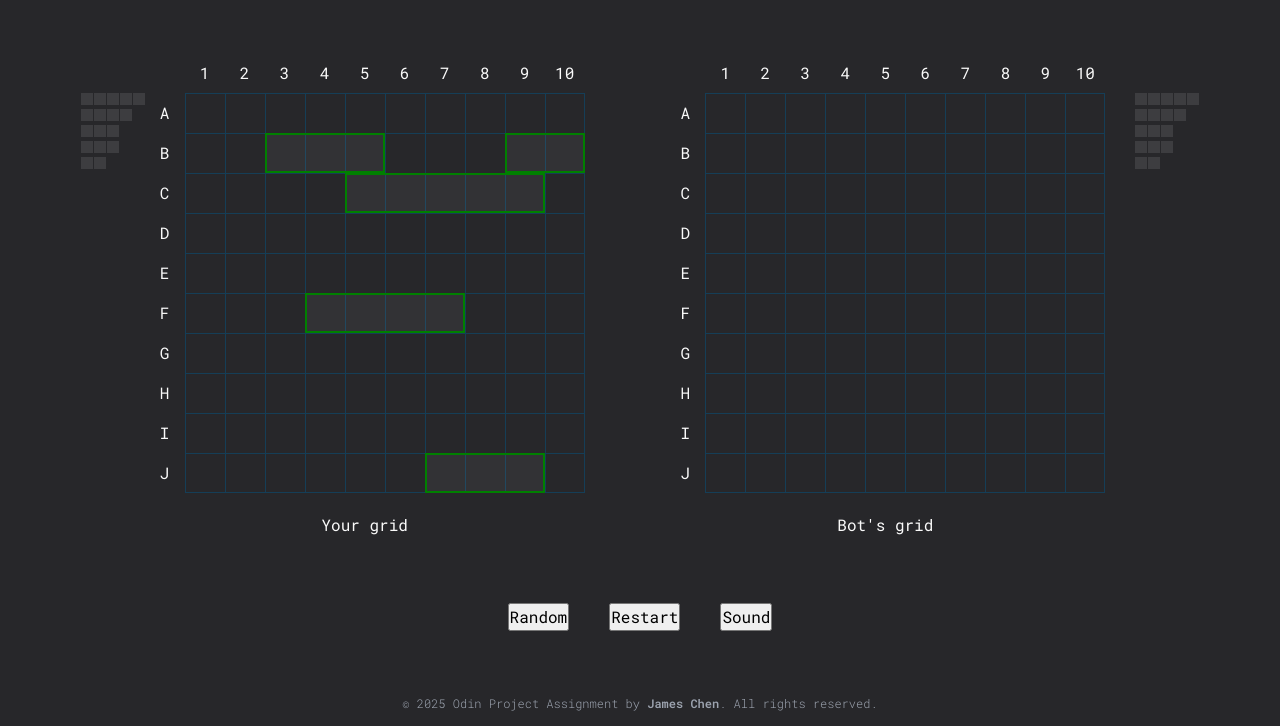
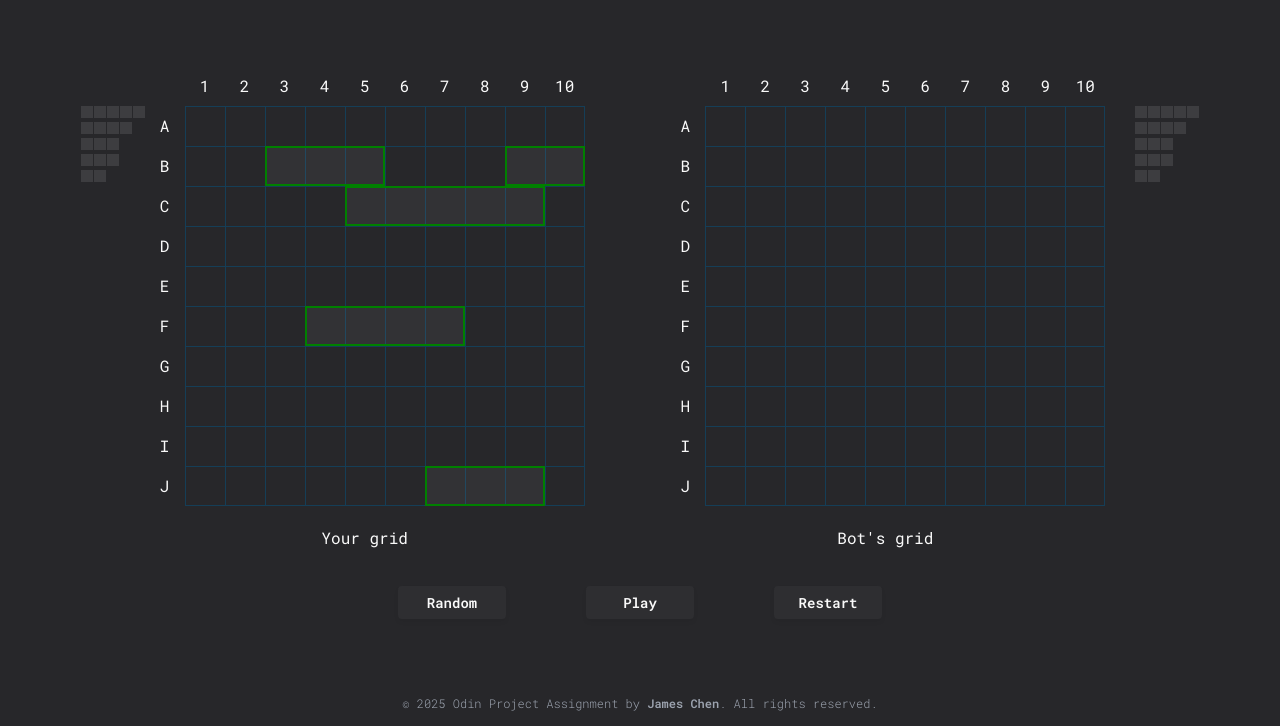
Before and after one commit to jameschen215/battleship, a website built with webpack: page src/template.html in a window 1280 px wide. Shown: the part 74-800 px from the top of the page. Built offline with nearby package versions, Linux system fonts and the light colour scheme.

Commit message:
Modify controls
1. Style the buttons;

2. Add event handlers to the buttons

3. Add ships setter to Gameboard class and test it.

```diff
--- a/src/component/app/app.css
+++ b/src/component/app/app.css
@@ -3,6 +3,7 @@
 
 	display: flex;
 	flex-direction: column;
-	justify-content: space-between;
+	justify-content: center;
 	align-items: center;
+	gap: 16px;
 }
--- a/src/component/app/app.js
+++ b/src/component/app/app.js
@@ -9,9 +9,9 @@ export function App(game) {
 	const app = document.createElement('div');
 	app.className = 'app';
 
-	const header = Header();
+	const header = Header(game);
 	const battlefield = Battlefield(game);
-	const controls = Controls();
+	const controls = Controls(game);
 	const footer = Footer();
 
 	app.appendChild(header);
--- a/src/component/controls/controls.css
+++ b/src/component/controls/controls.css
@@ -3,5 +3,26 @@
 	display: flex;
 	justify-content: center;
 	align-items: center;
-	gap: 40px;
+	gap: 80px;
 }
+
+button {
+	border: none;
+	outline: none;
+	padding: 6px 0;
+	width: 108px;
+
+	background-color: rgba(255, 255, 255, 0.03);
+	box-shadow: 0 3px 5px rgba(0, 0, 0, 0.05);
+	color: var(--white);
+	cursor: pointer;
+	border-radius: 4px;
+	font-size: 1.4rem;
+	font-weight: 600;
+
+	transition: transform 200ms ease;
+}
+
+button:hover {
+	transform: translateY(-2px);
+}
--- a/src/component/controls/controls.js
+++ b/src/component/controls/controls.js
@@ -1,23 +1,40 @@
 import './controls.css';
 
-export function Controls() {
+export function Controls(game) {
 	const controls = document.createElement('div');
 	controls.className = 'controls';
+
+	const randomHandler = () => {
+		game.human.placeShips();
+		game.updateUI();
+	};
+
+	const restartHandler = () => {
+		game.initializeGame();
+		game.updateUI();
+	};
+
+	const playHandler = () => {
+		game.runGame();
+	};
 
 	const randomButton = document.createElement('button');
 	randomButton.className = 'random-btn';
 	randomButton.innerHTML = 'Random';
+	randomButton.addEventListener('click', randomHandler);
 	controls.appendChild(randomButton);
+
+	const playButton = document.createElement('button');
+	playButton.className = 'play-btn';
+	playButton.innerHTML = 'Play';
+	playButton.addEventListener('click', playHandler);
+	controls.appendChild(playButton);
 
 	const restartButton = document.createElement('button');
 	restartButton.className = 'restart-btn';
 	restartButton.innerHTML = 'Restart';
+	restartButton.addEventListener('click', restartHandler);
 	controls.appendChild(restartButton);
-
-	const soundButton = document.createElement('button');
-	soundButton.className = 'sound-btn';
-	soundButton.innerHTML = 'Sound';
-	controls.appendChild(soundButton);
 
 	return controls;
 }
--- a/src/component/footer/footer.css
+++ b/src/component/footer/footer.css
@@ -6,6 +6,8 @@
 	width: 100%;
 	padding: 12px;
 	text-align: center;
+
+	margin-top: auto;
 }
 
 .footer small {
--- a/src/component/header/header.css
+++ b/src/component/header/header.css
@@ -4,6 +4,7 @@
 	justify-content: space-between;
 	align-items: center;
 	padding: 20px;
+	margin-bottom: auto;
 }
 
 .brand {
--- a/src/component/header/header.js
+++ b/src/component/header/header.js
@@ -1,7 +1,10 @@
 import './header.css';
+
 import logoImage from '../../image/logo.png';
 
-export function Header() {
+import { ComputerPlayer, HumanPlayer } from '../../script/player.js';
+
+export function Header(game) {
 	const header = document.createElement('header');
 	header.className = 'header';
 
@@ -25,12 +28,32 @@ export function Header() {
 	header.appendChild(brand);
 
 	// Game info
+	let infoMsg = '';
+
+	if (game.isGameOver) {
+		if (game.winner instanceof HumanPlayer) {
+			infoMsg = 'Game over. You win!';
+		} else if (game.winner instanceof ComputerPlayer) {
+			infoMsg = 'Game over. You lose!';
+		} else {
+			('Game over. No winner.');
+		}
+	}
+
+	if (game.isGameRunning === false) {
+		infoMsg = 'Place the ships.';
+	} else {
+		infoMsg = `${
+			game.currentPlayer instanceof HumanPlayer ? 'Your' : "Bot's"
+		} turn.`;
+	}
+
 	const gameInfo = document.createElement('div');
 	gameInfo.className = 'game-info';
 
 	const message = document.createElement('div');
 	message.className = 'message';
-	message.textContent = 'Place the ships.';
+	message.textContent = infoMsg;
 
 	gameInfo.appendChild(message);
 	header.appendChild(gameInfo);
--- a/src/index.js
+++ b/src/index.js
@@ -5,7 +5,6 @@ import { Game } from './script/game.js';
 
 const game = new Game();
 game.initializeGame();
-
 game.updateUI();
 
 console.log(game.human.name);
--- a/src/script/game.js
+++ b/src/script/game.js
@@ -15,6 +15,7 @@ export class Game {
 		this.currentPlayer = this.human;
 		this.isGameOver = false;
 		this.winner = null;
+		this.isGameRunning = false;
 	}
 
 	playTurn(row, col) {
@@ -34,12 +35,15 @@ export class Game {
 	checkWinner() {
 		if (this.bot.gameboard.allSunk()) {
 			this.isGameOver = true;
+			this.isGameRunning = false;
 			this.winner = this.human;
 		} else if (this.human.gameboard.allSunk()) {
 			this.isGameOver = true;
+			this.isGameRunning = false;
 			this.winner = this.bot;
 		} else {
 			this.isGameOver = false;
+			this.isGameRunning = true;
 			this.winner = null;
 		}
 	}
@@ -53,7 +57,9 @@ export class Game {
 		let col;
 		let turns = 0;
 
-		while (!this.isGameOver && turns++ < 5) {
+		this.isGameRunning = true;
+
+		while (!this.isGameOver && turns++ < 100) {
 			if (this.currentPlayer === this.human) {
 				const coordinates = this.getUserInput();
 				row = coordinates.row;
--- a/src/script/gameboard.js
+++ b/src/script/gameboard.js
@@ -31,6 +31,10 @@ export class Gameboard {
 	get board() {
 		// Return a shallow copy to prevent direct mutation
 		return this.#board.map((row) => [...row]);
+	}
+
+	set ships(newValue) {
+		this.#ships = newValue;
 	}
 
 	get ships() {
--- a/src/script/player.js
+++ b/src/script/player.js
@@ -10,6 +10,7 @@ export class Player {
 	}
 
 	placeShips() {
+		this.gameboard.ships = [];
 		for (const size of SHIP_SIZES) {
 			let placed = false;
 
```
Also changed, not shown: tests/game.test.js (+19 -11 lines), tests/gameboard.test.js (+6 -0 lines).
